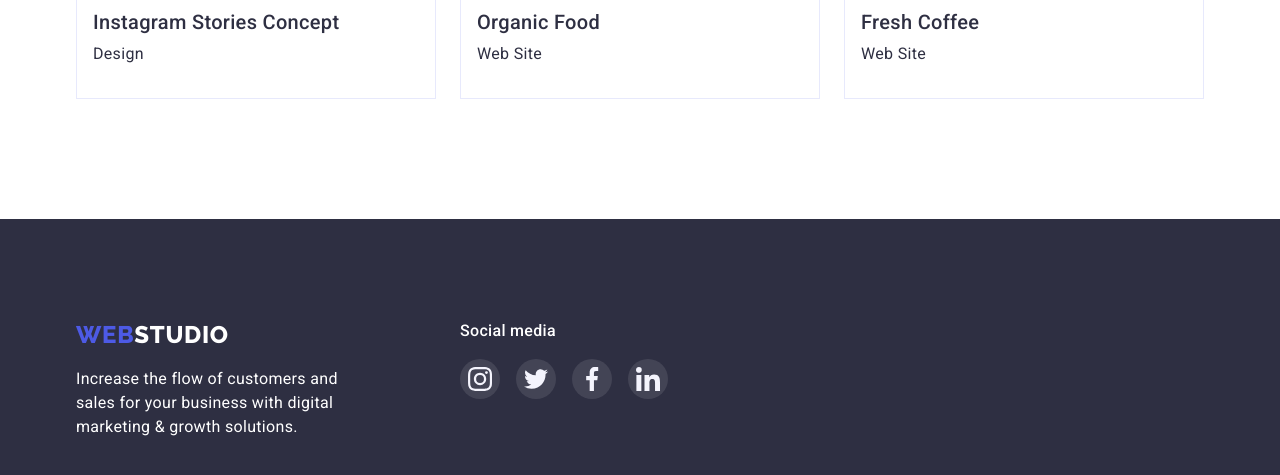
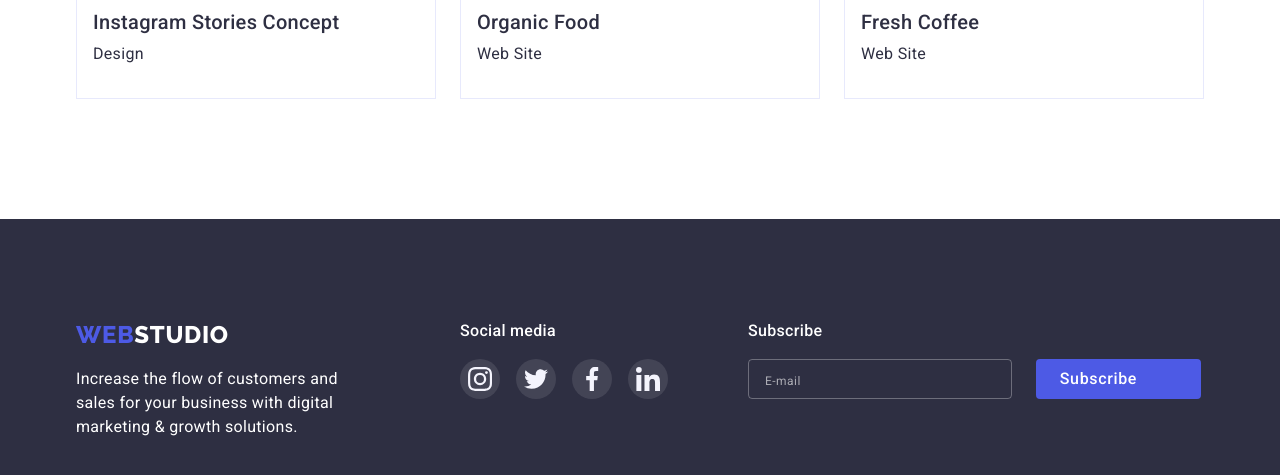
Before and after one commit to alekskaptur/goit-markup-hw-06, a plain HTML site: page portfolio.html in a window 1280 px wide. Shown: the part 1551-2026 px from the top of the page. Drawn offline with nearby package versions, Linux system fonts and the light colour scheme.

Commit message:
update portfolio

```diff
--- a/portfolio.html
+++ b/portfolio.html
@@ -280,6 +280,19 @@
 						</li>
 					</ul>
 				</div>
+
+				<div class="footer-form-container">
+					<p class="footer-title-social-media">Subscribe</p>
+					<form class="footer-form">
+						<input class="footer-input" type="email" name="email" placeholder="E-mail" autocomplete="off" />
+						<button class="footer-form-button" type="submit"
+							>Subscribe
+							<svg class="icon-form-button" width="24" height="24">
+								<use href="./images/icons.svg#icon-send"></use>
+							</svg>
+						</button>
+					</form>
+				</div>
 			</div>
 		</footer>
 	</body>
```
